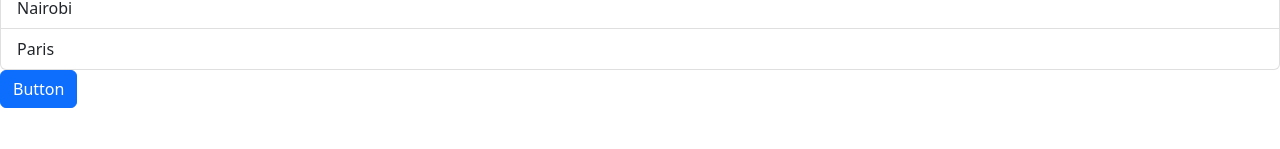
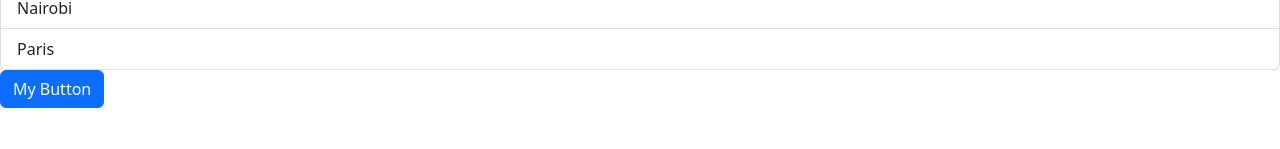
Before and after one commit to KabongeHajarah/app-react, a React (Vite) app: page / in a window 1280 px wide. Shown: the part 151-300 px from the top of the page. Built offline with nearby package versions, Linux system fonts and the light colour scheme.

Commit message:
Building a button component

```diff
--- a/src/App.tsx
+++ b/src/App.tsx
@@ -23,7 +23,7 @@
  Hello World
 </Alert> */}
 
-<Button></Button>
+<Button>My Button</Button>
 </div>
 </>
     );
--- a/src/components/button.tsx
+++ b/src/components/button.tsx
@@ -1,9 +1,14 @@
 import React from 'react'
 // import App from '../App'
 
-const Button = () => {
+interface Props{
+    children:string;
+}
+
+
+const Button = ({children}:Props) => {
   return (
-<button className='btn btn-primary'>Button</button>
+<button className='btn btn-primary'>{children}</button>
   )
 }
 export default Button;
```
